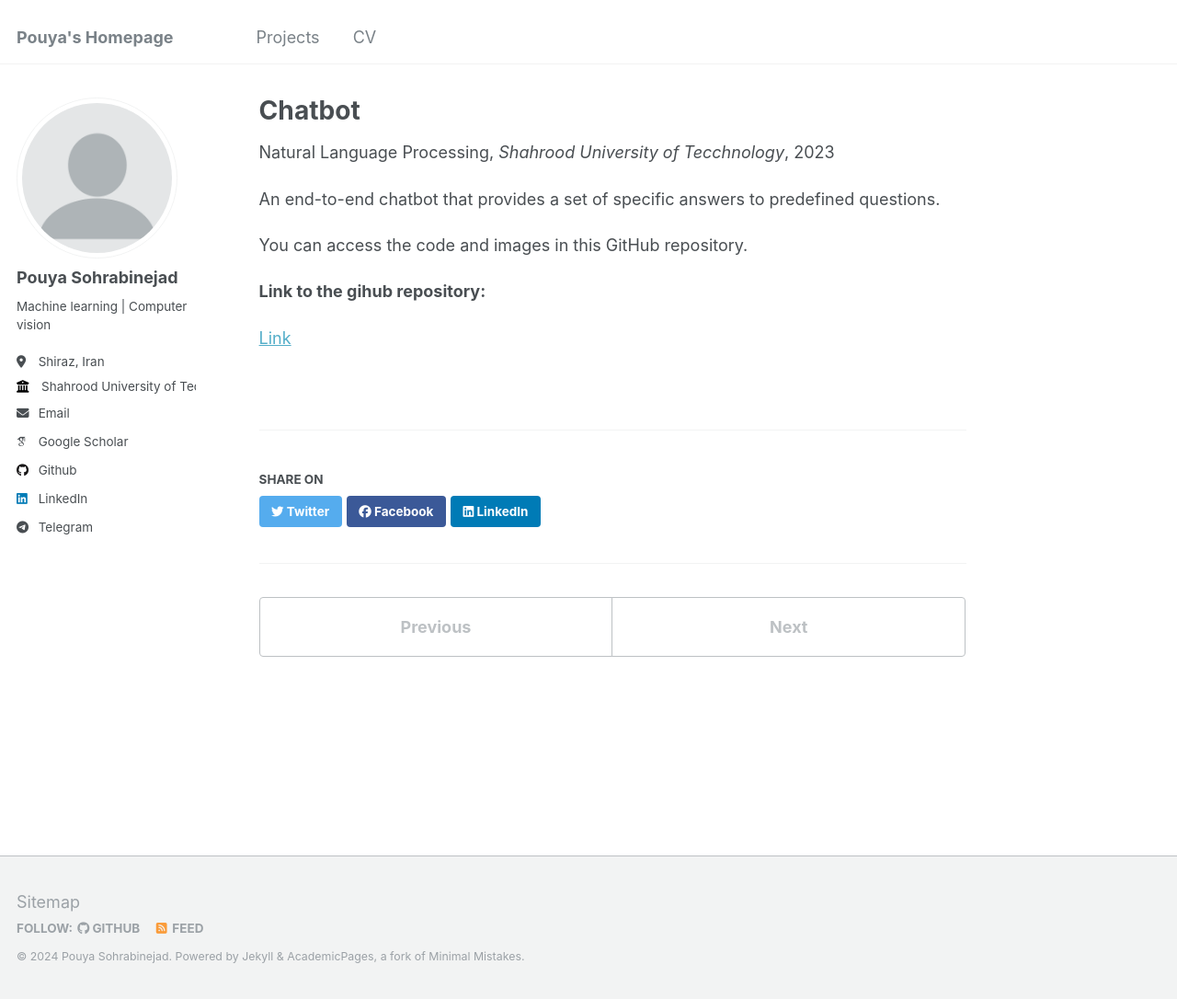
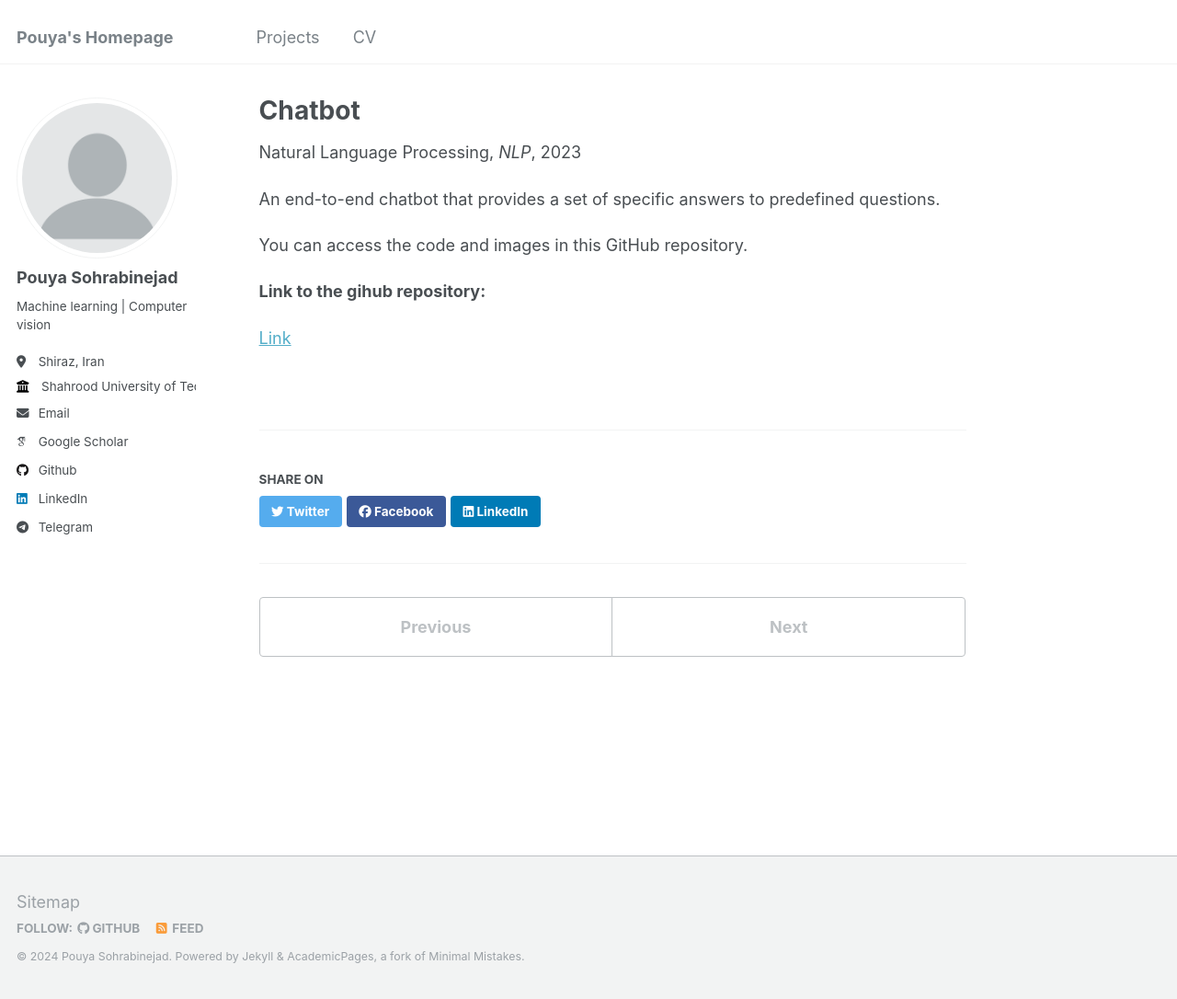
Before and after one commit to PouyaSonej/PouyaSonej.github.io, a Jekyll site: the page built from _teaching/project-5.md, in a window 1280 px wide and 1086 px high. Shown: the whole window at 92% size. Built offline with Jekyll 4.4.1, drawn with Linux system fonts in a browser that asks for light colours; some web fonts are replaced.

Commit message:
Update project-5.md

```diff
--- a/_teaching/project-5.md
+++ b/_teaching/project-5.md
@@ -3,7 +3,7 @@ title: "Chatbot"
 collection: teaching
 type: "Natural Language Processing"
 permalink: /teaching/project-5
-venue: "Shahrood University of Tecchnology"
+venue: "NLP"
 date: 2023-05-01
 location: "Shiraz, Iran"
 ---
```
